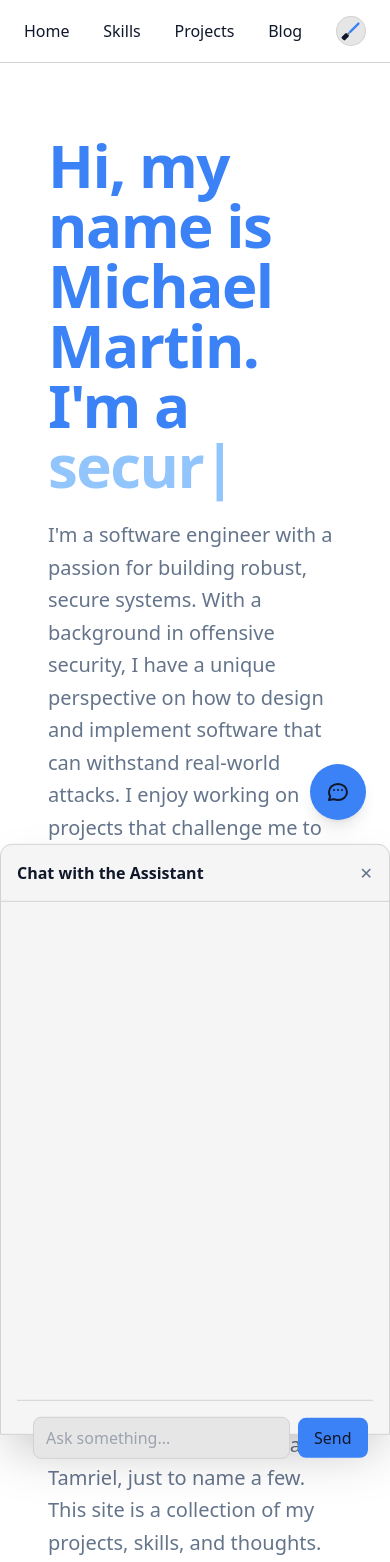
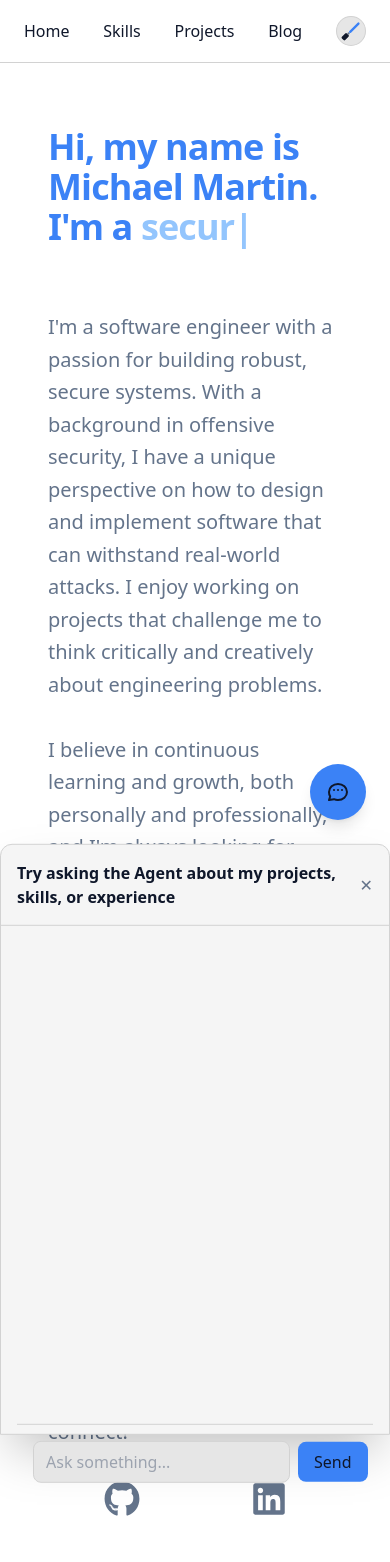
Before and after one commit to michaeljmartin28/mjmade.tech, a Next.js app in the folder frontend/: page / in a window 390 px wide. Shown: the top 1562 px of the page. Built offline with nearby package versions, Linux system fonts and the light colour scheme.

Commit message:
Update ChatPanel message and adjust Home section layout

```diff
--- a/frontend/app/components/TypingWords.tsx
+++ b/frontend/app/components/TypingWords.tsx
@@ -14,7 +14,7 @@ const words = [
 
 const colors = [
   "text-green-300",
-  "text-red-300",
+  "text-red-600",
   "text-blue-300",
   "text-orange-300",
   "text-pink-300",
--- a/frontend/app/components/agent/ChatPanel.tsx
+++ b/frontend/app/components/agent/ChatPanel.tsx
@@ -6,7 +6,9 @@ export function ChatPanel({ open, onClose, children }: any) {
       }`}
     >
       <div className="flex items-center justify-between p-4 border-b border-border">
-        <div className="font-semibold text-text">Chat with the Assistant</div>
+        <div className="font-semibold text-text">
+          Try asking the Agent about my projects, skills, or experience
+        </div>
         <button
           onClick={onClose}
           className="text-textMuted hover:text-text transition-colors"
--- a/frontend/app/page.tsx
+++ b/frontend/app/page.tsx
@@ -1,17 +1,18 @@
 import { FaGithub, FaLinkedin } from "react-icons/fa";
 import TypingWords from "./components/TypingWords";
 import Link from "next/link";
-import Agent from "./components/agent/Agent";
 
 export default function Home() {
   return (
     <div className="min-h-full bg-bg text-text">
-      <section className="py-12">
+      <section className="py-10">
         <div className="max-w-4xl mx-auto px-6 space-y-6">
-          <h1 className="text-6xl font-bold tracking-tight text-primary">
-            Hi, my name is Michael Martin. <br />
-            I&apos;m a <TypingWords />
-          </h1>
+          <div className="block min-h-[10rem] sm:min-h-0">
+            <h1 className="text-4xl sm:text-6xl font-bold tracking-tight text-primary">
+              Hi, my name is Michael Martin. <br />
+              I&apos;m a <TypingWords />
+            </h1>
+          </div>
 
           <p className="text-xl text-textMuted max-w-2xl leading-relaxed">
             I&apos;m a software engineer with a passion for building robust,
```
